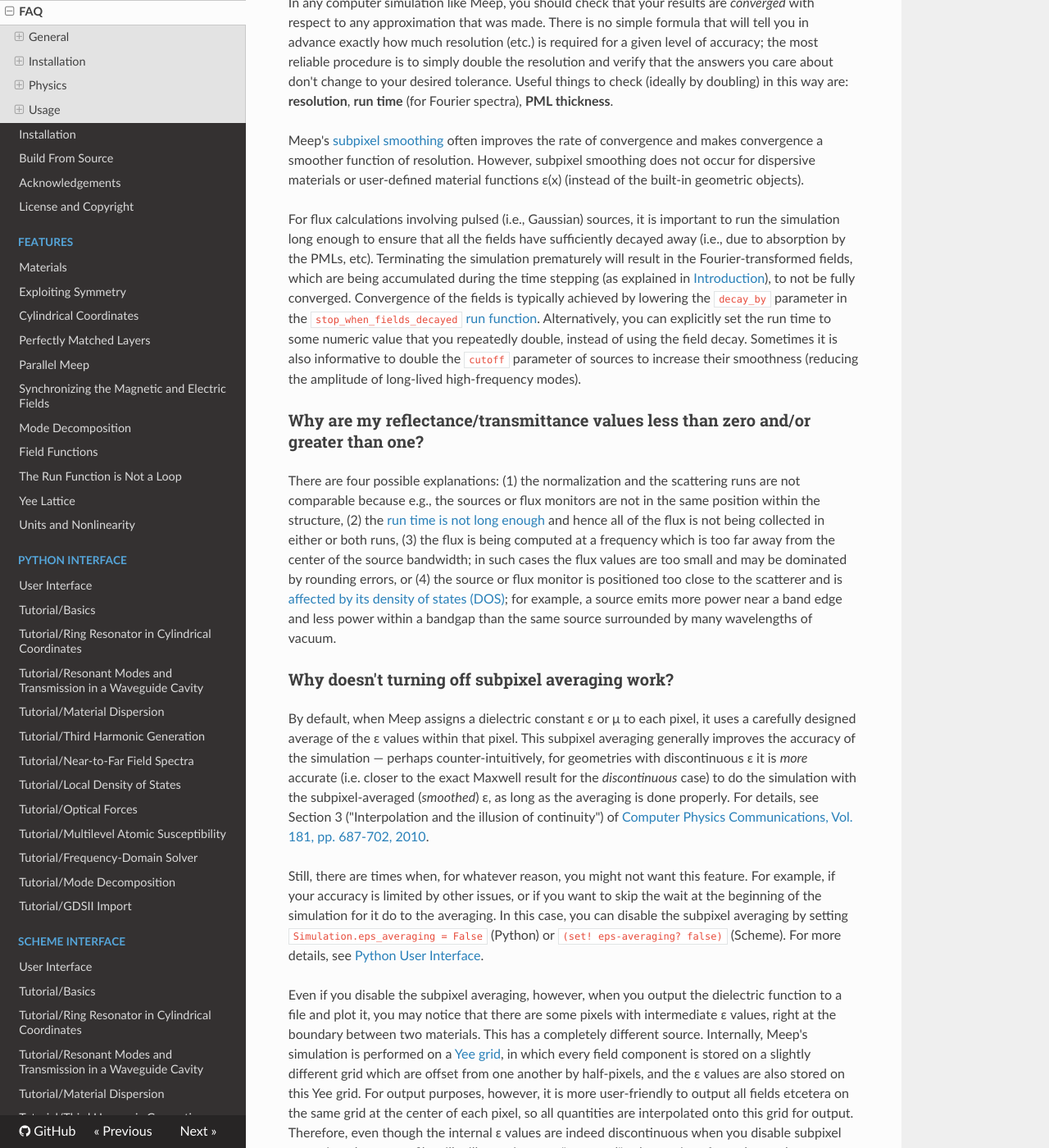
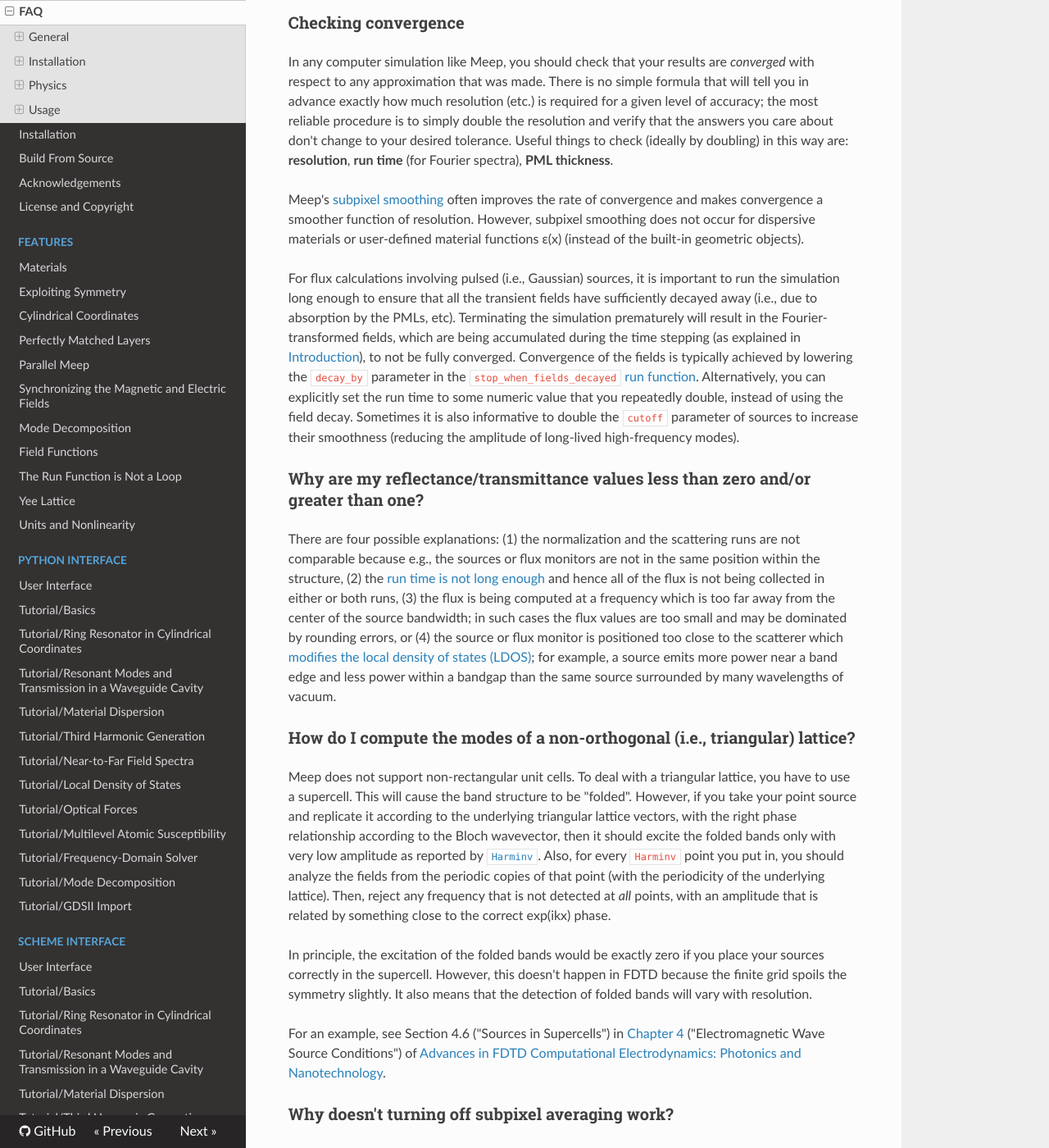
Before and after one commit to NanoComp/meep, an MkDocs documentation site: the page built from doc/docs/FAQ.md, in a window 1280 px wide and 1400 px high, scrolled down 7190 px. Shown: the whole window at 82% size. Built offline with MkDocs 1.6.1, drawn with Linux system fonts in a browser that asks for light colours; nearby versions of some CDN libraries; formulas are drawn with MathJax 3; old or Windows-style settings are respelled for this version of MkDocs; some of the changed text lies outside the part shown.

Commit message:
add 3 FAQs and minor tweaks to docs (#623)
* add 3 FAQs and minor tweaks to docs

* tweaks

```diff
--- a/doc/docs/FAQ.md
+++ b/doc/docs/FAQ.md
@@ -104,7 +104,7 @@
 
 ### What are the different ways to define the material geometry?
 
-There are four ways to define the material geometry: (1) the [`GeometricObject`](Python_User_Interface.md#geometricobject) (Python) or [`geometric-object`](Scheme_User_Interface.md#geometric-object) (Scheme) class used to specify a collection of predefined shapes including prisms, spheres, cylinders, cones, blocks, and ellipsoids, (2) `material_function` (Python) or `material-function` (Scheme) used to define any arbitrary function (i.e., for a given position in the computational cell, return the ε/μ at that point), (3) importing the scalar, real-valued, frequency-independent permittivity from an HDF5 file via the `epsilon_input_file` (Python) or `epsilon-input-file` (Scheme) input parameter, or (4) importing planar geometries from a [GDSII file](Python_User_Interface.md#gdsii-support). Combinations of (1) and (2) are allowed but not (3).
+There are four ways to define the material geometry: (1) the [`GeometricObject`](Python_User_Interface.md#geometricobject) (Python) or [`geometric-object`](Scheme_User_Interface.md#geometric-object) (Scheme) class used to specify a collection of predefined shapes including prisms, spheres, cylinders, cones, blocks, and ellipsoids, (2) `material_function` (Python) or `material-function` (Scheme) used to define an arbitrary function (i.e., for a given position in the computational cell, return the ε/μ at that point), (3) importing the scalar, real-valued, frequency-independent permittivity from an HDF5 file via the `epsilon_input_file` (Python) or `epsilon-input-file` (Scheme) input parameter, or (4) importing planar geometries from a [GDSII file](Python_User_Interface.md#gdsii-support). Combinations of (1) and (2) are allowed but not (3).
 
 ### Is there a materials library?
 
@@ -128,11 +128,19 @@
 
 Meep's [subpixel smoothing](Introduction.md#the-illusion-of-continuity) often improves the rate of convergence and makes convergence a smoother function of resolution.  However, subpixel smoothing does not occur for dispersive materials or user-defined material functions ε(x) (instead of the built-in geometric objects).
 
-For flux calculations involving pulsed (i.e., Gaussian) sources, it is important to run the simulation long enough to ensure that all the fields have sufficiently decayed away (i.e., due to absorption by the PMLs, etc). Terminating the simulation prematurely will result in the Fourier-transformed fields, which are being accumulated during the time stepping (as explained in [Introduction](Introduction.md#transmittancereflectance-spectra)), to not be fully converged. Convergence of the fields is typically achieved by lowering the `decay_by` parameter in the `stop_when_fields_decayed` [run function](Python_User_Interface.md#run-functions).  Alternatively, you can explicitly set the run time to some numeric value that you repeatedly double, instead of using the field decay.  Sometimes it is also informative to double the `cutoff` parameter of sources to increase their smoothness (reducing the amplitude of long-lived high-frequency modes).
+For flux calculations involving pulsed (i.e., Gaussian) sources, it is important to run the simulation long enough to ensure that all the transient fields have sufficiently decayed away (i.e., due to absorption by the PMLs, etc). Terminating the simulation prematurely will result in the Fourier-transformed fields, which are being accumulated during the time stepping (as explained in [Introduction](Introduction.md#transmittancereflectance-spectra)), to not be fully converged. Convergence of the fields is typically achieved by lowering the `decay_by` parameter in the `stop_when_fields_decayed` [run function](Python_User_Interface.md#run-functions).  Alternatively, you can explicitly set the run time to some numeric value that you repeatedly double, instead of using the field decay.  Sometimes it is also informative to double the `cutoff` parameter of sources to increase their smoothness (reducing the amplitude of long-lived high-frequency modes).
 
 ### Why are my reflectance/transmittance values less than zero and/or greater than one?
 
-There are four possible explanations: (1) the normalization and the scattering runs are not comparable because e.g., the sources or flux monitors are not in the same position within the structure, (2) the [run time is not long enough](#checking-convergence) and hence all of the flux is not being collected in either or both runs, (3) the flux is being computed at a frequency which is too far away from the center of the source bandwidth; in such cases the flux values are too small and may be dominated by rounding errors, or (4) the source or flux monitor is positioned too close to the scatterer and is [affected by its density of states (DOS)](#how-does-the-current-amplitude-relate-to-the-resulting-field-amplitude); for example, a source emits more power near a band edge and less power within a bandgap than the same source surrounded by many wavelengths of vacuum.
+There are four possible explanations: (1) the normalization and the scattering runs are not comparable because e.g., the sources or flux monitors are not in the same position within the structure, (2) the [run time is not long enough](#checking-convergence) and hence all of the flux is not being collected in either or both runs, (3) the flux is being computed at a frequency which is too far away from the center of the source bandwidth; in such cases the flux values are too small and may be dominated by rounding errors, or (4) the source or flux monitor is positioned too close to the scatterer which [modifies the local density of states (LDOS)](#how-does-the-current-amplitude-relate-to-the-resulting-field-amplitude); for example, a source emits more power near a band edge and less power within a bandgap than the same source surrounded by many wavelengths of vacuum.
+
+### How do I compute the modes of a non-orthogonal (i.e., triangular) lattice?
+
+Meep does not support non-rectangular unit cells. To deal with a triangular lattice, you have to use a supercell. This will cause the band structure to be "folded".  However, if you take your point source and replicate it according to the underlying triangular lattice vectors, with the right phase relationship according to the Bloch wavevector, then it should excite the folded bands only with very low amplitude as reported by [`Harminv`](Python_User_Interface.md#harminv). Also, for every `Harminv` point you put in, you should analyze the fields from the periodic copies of that point (with the periodicity of the underlying lattice). Then, reject any frequency that is not detected at *all* points, with an amplitude that is related by something close to the correct exp(ikx) phase.
+
+In principle, the excitation of the folded bands would be exactly zero if you place your sources correctly in the supercell. However, this doesn't happen in FDTD because the finite grid spoils the symmetry slightly. It also means that the detection of folded bands will vary with resolution.
+
+For an example, see Section 4.6 ("Sources in Supercells") in [Chapter 4](http://arxiv.org/abs/arXiv:1301.5366) ("Electromagnetic Wave Source Conditions") of [Advances in FDTD Computational Electrodynamics: Photonics and Nanotechnology](https://www.amazon.com/Advances-FDTD-Computational-Electrodynamics-Nanotechnology/dp/1608071707).
 
 ### Why doesn't turning off subpixel averaging work?
 
@@ -160,7 +168,7 @@
 
 ### What is Meep's frequency-domain solver and how does it work?
 
-Meep contains a [frequency-domain solver](Python_User_Interface.md#frequency-domain-solver) that directly computes the fields produced in a geometry in response to a [continuous-wave (CW) source](https://en.wikipedia.org/wiki/Continuous_wave), using an [iterative linear solver](https://en.wikipedia.org/wiki/Iterative_method) instead of time-stepping. This is possible because the FDTD timestep can be used to formulate a frequency-domain problem via an iterative linear solver. The frequency-domain response can often be determined using many fewer timesteps while exploiting the FDTD code almost without modification. For details, see Section 5.3 ("Frequency-domain solver") of [Computer Physics Communications, Vol. 181, pp. 687-702, 2010](http://ab-initio.mit.edu/~oskooi/papers/Oskooi10.pdf).
+Meep contains a [frequency-domain solver](Python_User_Interface.md#frequency-domain-solver) that directly computes the steady-state fields produced in a geometry in response to a [continuous-wave (CW) source](https://en.wikipedia.org/wiki/Continuous_wave), using an [iterative linear solver](https://en.wikipedia.org/wiki/Iterative_method) instead of time-stepping. This is possible because the FDTD timestep can be used to formulate a frequency-domain problem via an iterative linear solver. The frequency-domain response can often be determined using many fewer timesteps while exploiting the FDTD code almost without modification. For details, see Section 5.3 ("Frequency-domain solver") of [Computer Physics Communications, Vol. 181, pp. 687-702, 2010](http://ab-initio.mit.edu/~oskooi/papers/Oskooi10.pdf).
 
 This means that all of the features from the time-domain solver (e.g., arbitrary materials, symmetries, subpixel averaging, parallelization, etc.) are also available as a frequency-domain solver. For certain problems, such as cavities (e.g., ring resonators) with long-lived resonant modes, the frequency-domain solver converges much faster than the straightforward approach of simply running a long simulation until transients have disappeared. Another benefit is that an arbitrary, complex, refractive index can be specified directly using the [electric conductivity](Materials.md#conductivity-and-complex) without having to fit the data to a sum of [Drude-Lorentz susceptibility terms](Materials.md#material-dispersion).
 
@@ -177,7 +185,7 @@
 * [Load balancing](https://en.wikipedia.org/wiki/Load_balancing_(computing)): different portions of the grid may be more expensive than other portions, causing processors in the latter portions to sit idle while a few processors work on the expensive regions. For example, setting up the materials at the beginning is more expensive in regions with lots of objects or interfaces. Timestepping is more expensive in regions with Fourier-transformed flux planes. Computing far fields only uses the processors where the corresponding near fields are located.
 * If you write lots of fields to files, the parallel I/O speed (which depends on your network, filesystem, etc) may dominate.
 
-In general, you will need large simulations to benefit from lots of processors. A rule of thumb is to keep doubling the number of processors until you no longer see much speedup.
+Unless the computational parallelism outweighs the extra communications overhead, the parallel program will actually be *slower* than the serial one.  This means, for example, that even if you really have two or more physical processors you won't be able to benefit from parallelization until the problem is sufficiently large. In general, you will need large simulations to benefit from lots of processors. A rule of thumb is to keep doubling the number of processors until you no longer see much speedup.
 
 ### Why does the amplitude of my dipole point source increase with resolution?
 
@@ -197,13 +205,24 @@
 
 Note: any real-valued signal consists of both positive and negative frequency components (with complex-conjugate amplitudes) in a Fourier domain decomposition into complex exponentials. `Harminv` usually is set up to find just one sign of the frequency, but occasionally converges to a negative-frequency component as well; these are just as meaningful as the positive frequencies.
 
+### How does `k_point` define the phase relationship between adjacent periodic unit cells?
+
+If you set the `k_point` to *any* `meep.Vector3`, the structure will be periodic in **all** directions.  (There is a lower-level `field::set_boundary` function that allows you to set individual boundary conditions independently, however.)
+
+The value of the `k_point` determines the phase relation between the fields and sources in adjacent periodic unit cells. In general, if you have period (`Lx`,`Ly`) and you are looking at the (`n`,`m`) unit cell it has a phase of exp(2πi * (`kx` * `Lx` * `n` + `ky` * `Ly` * `m`)). For example, if you set the `k_point` to `meep.Vector3(0,0,0)`, that means the fields/sources are periodic: the phase is unity from one cell to the next. If you set the `k_point` to `meep.Vector3(1,0,0)` it means that there is a phase difference of exp(2πi * `Lx`) between adjacent cells in the *x* direction.
+
+### Can Meep simulate time-dependent structures?
+
+Yes. The most general method is to re-initialize the material at every timestep by calling `field::set_materials` or `set_materials_from_geometry`.   However, this is potentially quite slow.  One alternative is a function `field::phase_in_material` that allows you to linearly interpolate between two precomputed structures, gradually transitioning over a given time period; we hope to have
+a more general version of this functionality in the future (issue [#207](https://github.com/stevengj/meep/issues/207)).
+
 ### When outputting the dielectric function to a file, I don't see any dispersive materials
 
 Only the real, frequency-independent part of ε/μ is written to an HDF5 file. As an example, many of the dispersive materials in the [materials library](Materials.md#materials-library) which have a broadband, complex, refractive index will appear as ε=1 in the output file. Thus, in order to verify the material geometry during debugging using visualization tools, etc., you may have to artificially adjust the `epsilon` value.
 
 ### Does Meep support a non-uniform grid?
 
-No. Meep does not support non-orthogonal grids with spatially varying resolution. One possible approach, which does not require changes to the underlying code and is not yet implemented, is to use a coordinate transformation to selectively increase the resolution in a given region of the computational cell. This is possible using transformation optics which involves a change of materials. For more details, see the notes [Coordinate Transformation and Invariance in Electromagnetism](http://math.mit.edu/~stevenj/18.369/coordinate-transform.pdf) and the [notes by Felix Schwarz on variable resolution in Meep](https://github.com/fesc3555/meep_variable_resolution) using this technique.
+No. Meep does not support non-orthogonal grids with spatially varying resolution. One possible approach, which does not require changes to the underlying code and is not yet implemented, is to use a coordinate transformation to selectively increase the resolution in a given region of the computational cell. This is possible using transformation optics which involves a change of materials. For more details, see the notes [Coordinate Transformation and Invariance in Electromagnetism](http://math.mit.edu/~stevenj/18.369/coordinate-transform.pdf) and [Variable Resolution in Meep](https://github.com/fesc3555/meep_variable_resolution) using this technique.
 
 ### How do I visualize the structure and fields in 3d?
 
```
Also changed, not shown: doc/docs/Download.md (+1 -1 lines), doc/docs/Python_Tutorials/Mode_Decomposition.md (+4 -4 lines).
